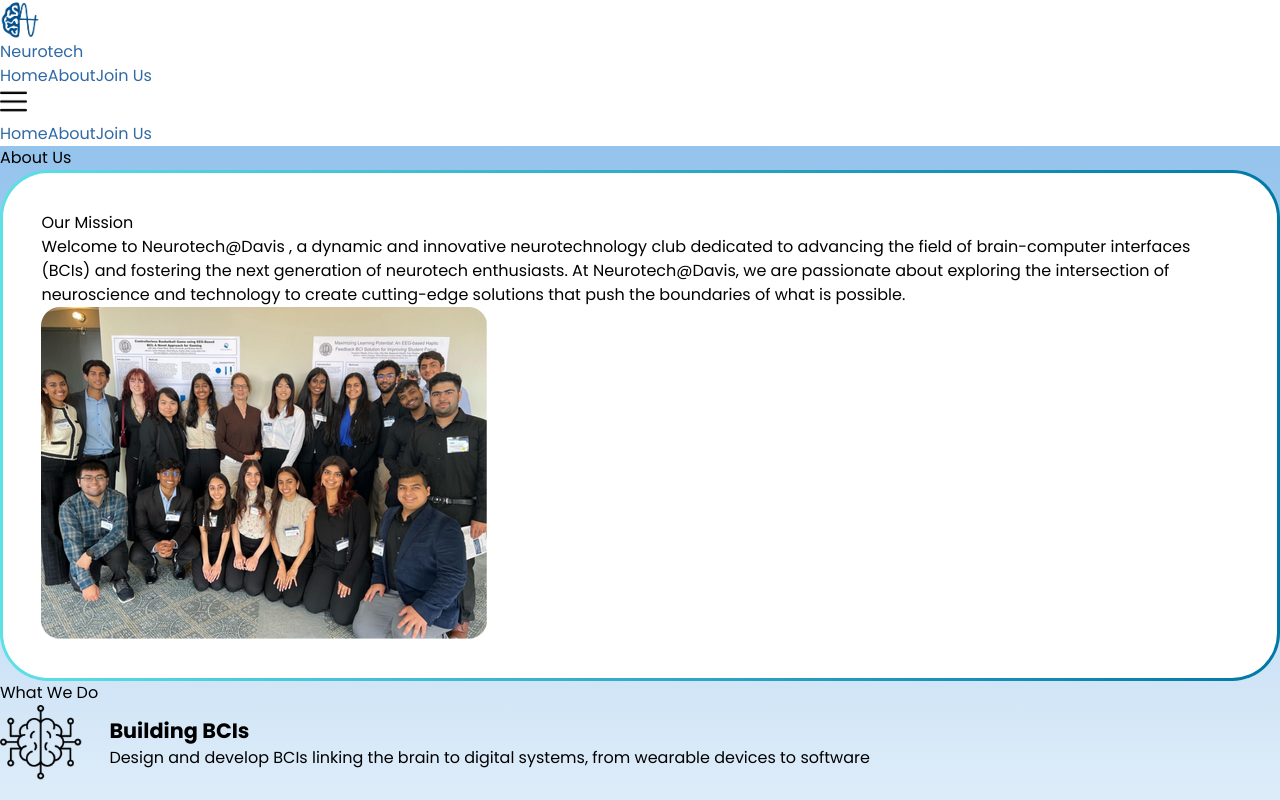
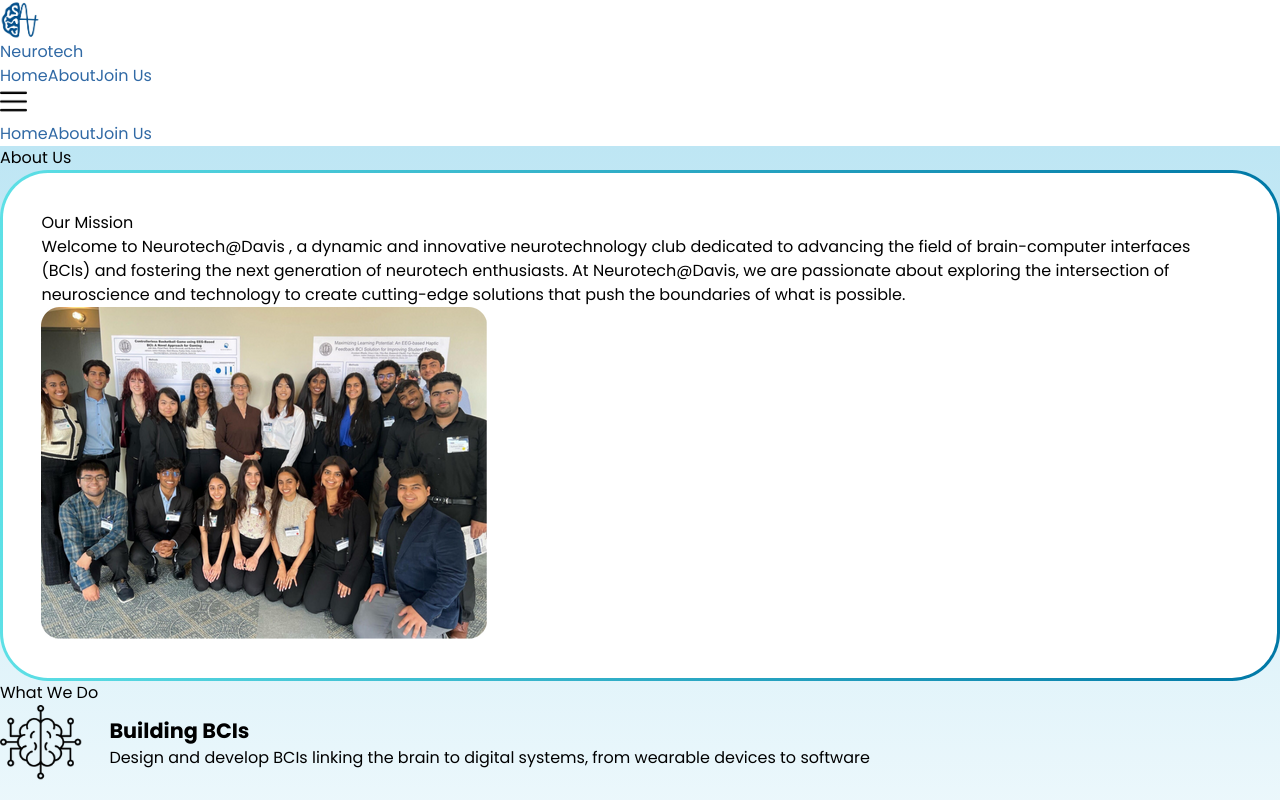
Before and after one commit to Kylie-Lallak/neurotech-web-dev-2024, a React (Vite) app: page /about in a window 1280 px wide. Shown: the top 800 px of the page. Built offline with nearby package versions, Linux system fonts and the light colour scheme.

Commit message:
slight color change to about page

```diff
--- a/src/assets/styles/About.css
+++ b/src/assets/styles/About.css
@@ -6,7 +6,7 @@
 }
 
 #about-background {
-    background: linear-gradient(to bottom, #94c3ec, white, white, #c6dcef);
+    background: linear-gradient(to bottom, #bee6f4, white, white, #abe2f5);
     padding-bottom: 5rem;
 
 }
```
